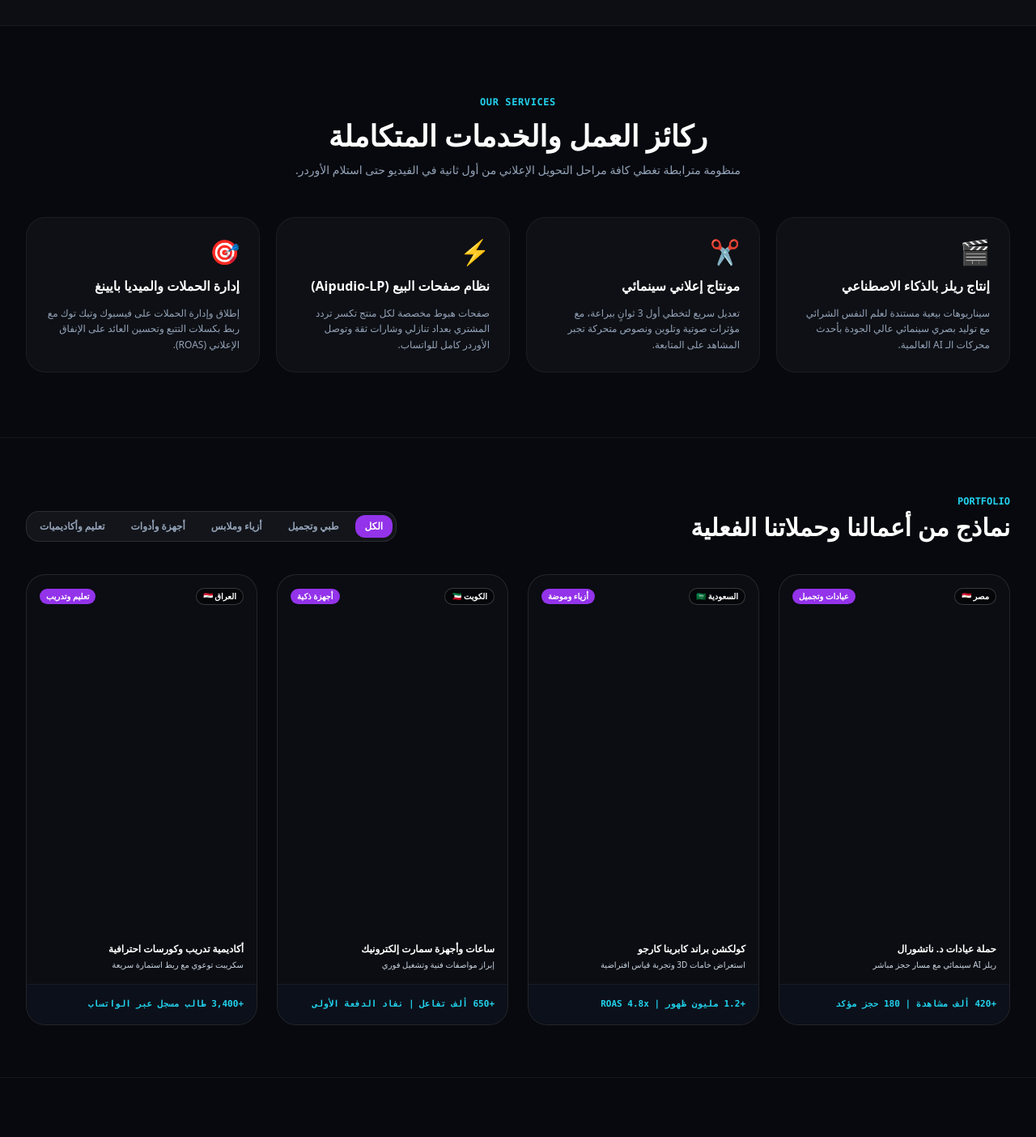
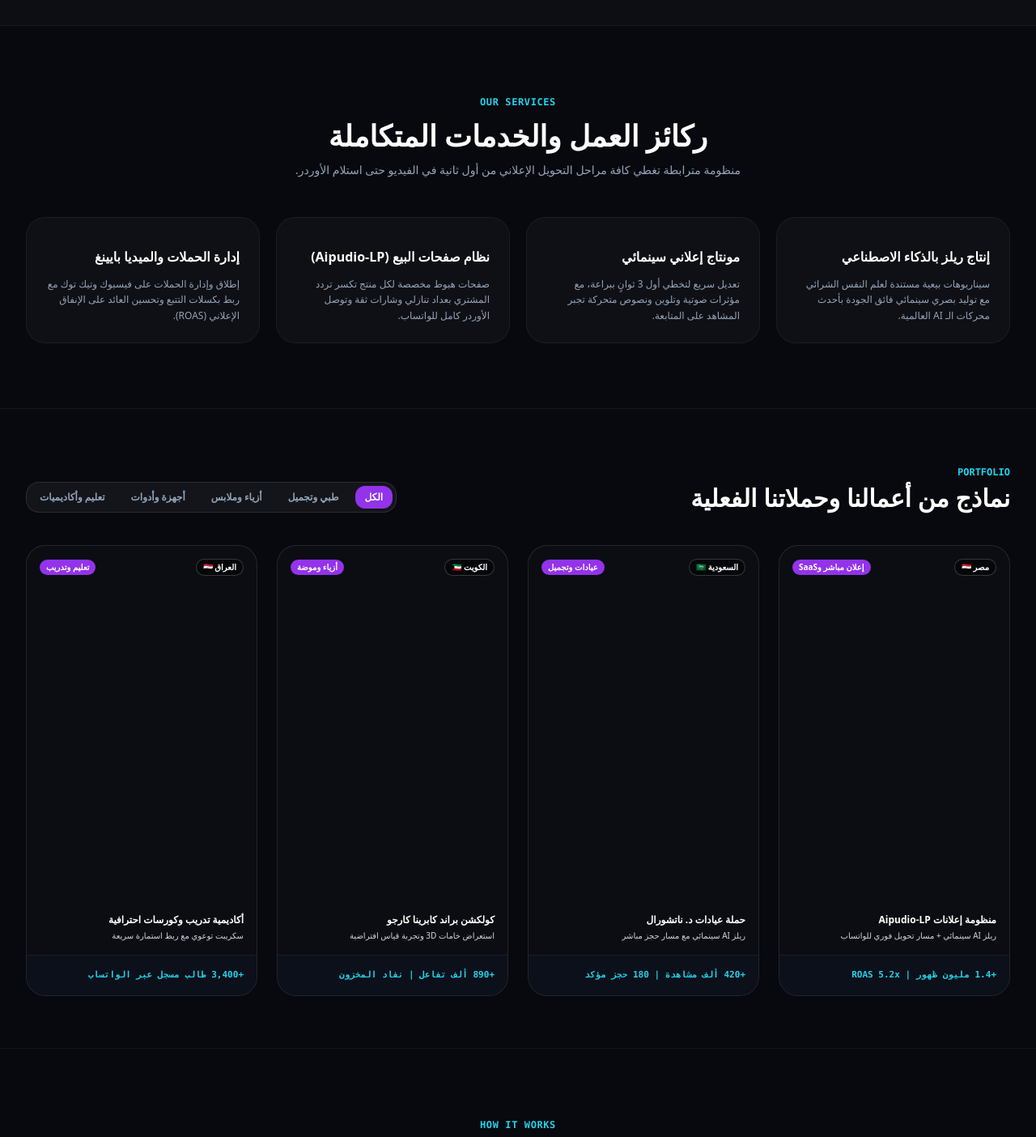
Before and after one commit to aipudiohelp/aipudio-platform, a Next.js app in the folder aipudio-website/: page / in a window 1280 px wide. Shown: the part 990-2394 px from the top of the page at 81% size. Built offline with nearby package versions, Linux system fonts and the light colour scheme.

Commit message:
Update siteData.js

```diff
--- a/aipudio-website/data/siteData.js
+++ b/aipudio-website/data/siteData.js
@@ -4,6 +4,7 @@ export const SITE_DATA = {
     tagline: 'منظومة النمو الرقمي وإعلانات الذكاء الاصطناعي',
     whatsapp: '201005825888',
     lpUrl: 'https://lp.aipudio.online',
+    logoSrc: '/logo.png',
   },
 
   stats: [
@@ -16,25 +17,25 @@ export const SITE_DATA = {
   services: [
     {
       id: 'ai-reels',
-      icon: '🎬',
+      iconType: 'ai-video',
       title: 'إنتاج ريلز بالذكاء الاصطناعي',
-      desc: 'سيناريوهات بيعية مستندة لعلم النفس الشرائي مع توليد بصري سينمائي عالي الجودة بأحدث محركات الـ AI العالمية.',
+      desc: 'سيناريوهات بيعية مستندة لعلم النفس الشرائي مع توليد بصري سينمائي فائق الجودة بأحدث محركات الـ AI العالمية.',
     },
     {
       id: 'montage',
-      icon: '✂️',
+      iconType: 'scissors',
       title: 'مونتاج إعلاني سينمائي',
       desc: 'تعديل سريع لتخطي أول 3 ثوانٍ ببراعة، مع مؤثرات صوتية وتلوين ونصوص متحركة تجبر المشاهد على المتابعة.',
     },
     {
       id: 'lp-system',
-      icon: '⚡',
+      iconType: 'zap',
       title: 'نظام صفحات البيع (Aipudio-LP)',
       desc: 'صفحات هبوط مخصصة لكل منتج تكسر تردد المشتري بعداد تنازلي وشارات ثقة وتوصل الأوردر كامل للواتساب.',
     },
     {
       id: 'media-buying',
-      icon: '🎯',
+      iconType: 'target',
       title: 'إدارة الحملات والميديا بايينغ',
       desc: 'إطلاق وإدارة الحملات على فيسبوك وتيك توك مع ربط بكسلات التتبع وتحسين العائد على الإنفاق الإعلاني (ROAS).',
     },
@@ -43,33 +44,33 @@ export const SITE_DATA = {
   portfolio: [
     {
       id: 1,
+      category: 'gadgets',
+      title: 'منظومة إعلانات Aipudio-LP',
+      country: 'مصر 🇪🇬',
+      stats: '+1.4 مليون ظهور | ROAS 5.2x',
+      badge: 'إعلان مباشر وSaaS',
+      videoSrc: '/videos/hero-showcase.mp4',
+      tagline: 'ريلز AI سينمائي + مسار تحويل فوري للواتساب',
+    },
+    {
+      id: 2,
       category: 'medical',
       title: 'حملة عيادات د. ناتشورال',
-      country: 'مصر 🇪🇬',
+      country: 'السعودية 🇸🇦',
       stats: '+420 ألف مشاهدة | 180 حجز مؤكد',
       badge: 'عيادات وتجميل',
-      bgGradient: 'from-rose-950 via-slate-900 to-black',
+      videoSrc: '/videos/hero-showcase.mp4',
       tagline: 'ريلز AI سينمائي مع مسار حجز مباشر',
     },
     {
-      id: 2,
+      id: 3,
       category: 'fashion',
       title: 'كولكشن براند كابرينا كارجو',
-      country: 'السعودية 🇸🇦',
-      stats: '+1.2 مليون ظهور | ROAS 4.8x',
+      country: 'الكويت 🇰🇼',
+      stats: '+890 ألف تفاعل | نفاد المخزون',
       badge: 'أزياء وموضة',
-      bgGradient: 'from-purple-950 via-slate-900 to-black',
+      videoSrc: '/videos/hero-showcase.mp4',
       tagline: 'استعراض خامات 3D وتجربة قياس افتراضية',
-    },
-    {
-      id: 3,
-      category: 'gadgets',
-      title: 'ساعات وأجهزة سمارت إلكترونيك',
-      country: 'الكويت 🇰🇼',
-      stats: '+650 ألف تفاعل | نفاد الدفعة الأولى',
-      badge: 'أجهزة ذكية',
-      bgGradient: 'from-blue-950 via-slate-900 to-black',
-      tagline: 'إبراز مواصفات فنية وتشغيل فوري',
     },
     {
       id: 4,
@@ -78,7 +79,7 @@ export const SITE_DATA = {
       country: 'العراق 🇮🇶',
       stats: '+3,400 طالب مسجل عبر الواتساب',
       badge: 'تعليم وتدريب',
-      bgGradient: 'from-emerald-950 via-slate-900 to-black',
+      videoSrc: '/videos/hero-showcase.mp4',
       tagline: 'سكريبت توعوي مع ربط استمارة سريعة',
     },
   ],
```
